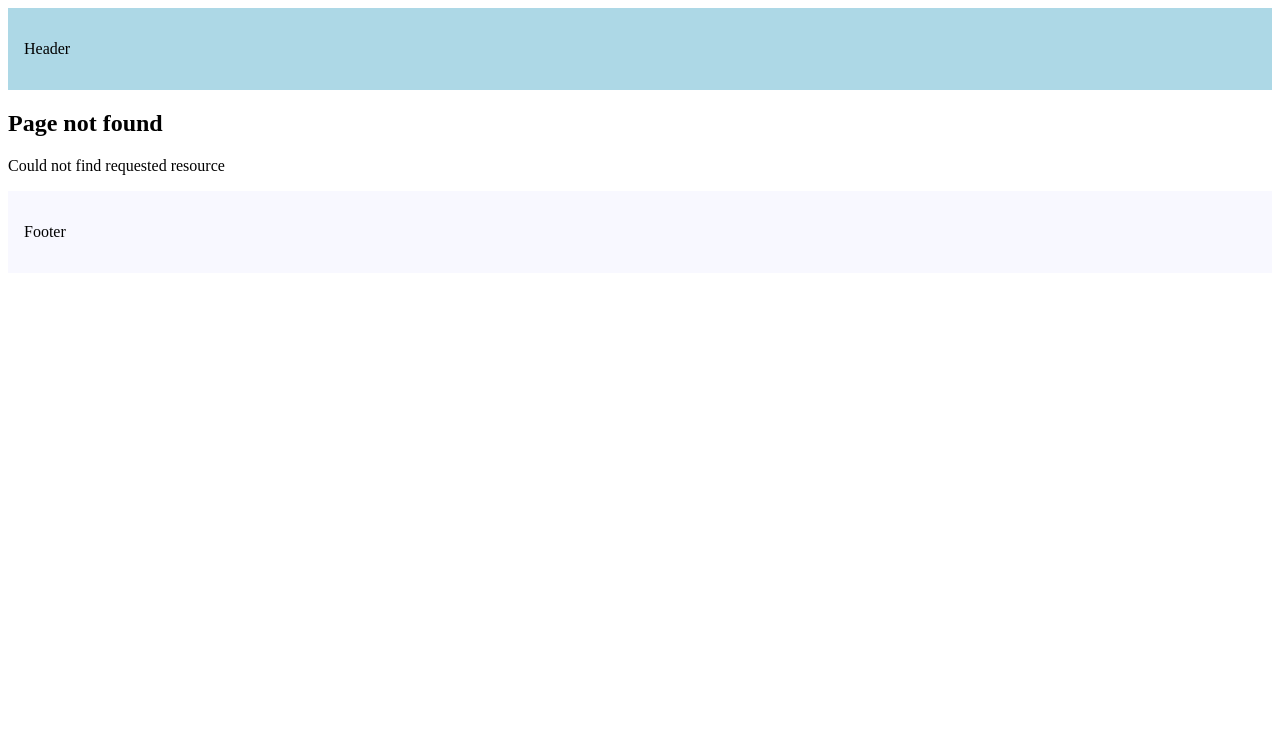
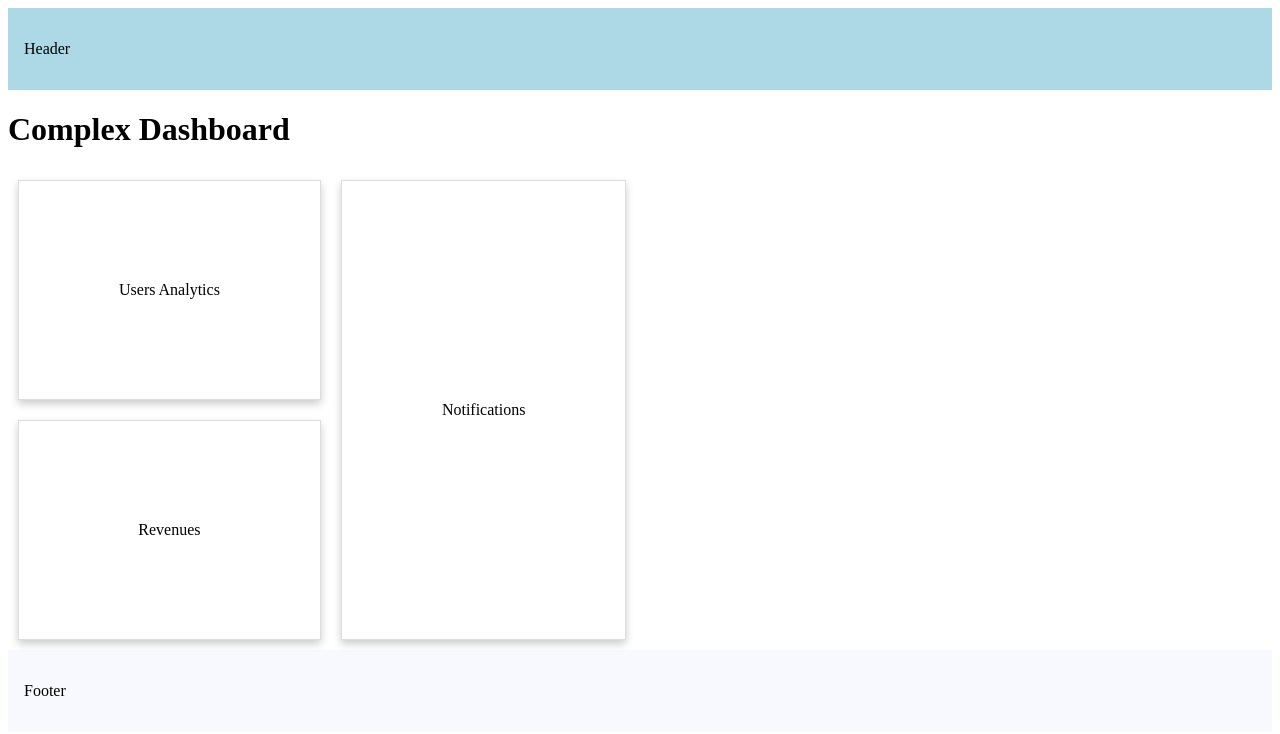
Before and after one commit to cheer-cho/NextJS, a Next.js app in the folder 2-routing-demo/: page /complex-dashboard in a window 1280 px wide. Before the commit this address had no page. Shown: the top 734 px of the page. Built offline with nearby package versions, Linux system fonts and the light colour scheme.

Commit message:
[2] - Routing (Continue) - [11] - Parallel Routes

```diff
--- /dev/null
+++ b/2-routing-demo/src/app/complex-dashboard/@notifications/page.tsx
@@ -0,0 +1,5 @@
+import Card from '@/components/card';
+
+export default function Notifications() {
+  return <Card>Notifications</Card>;
+}
--- /dev/null
+++ b/2-routing-demo/src/app/complex-dashboard/@revenues/page.tsx
@@ -0,0 +1,5 @@
+import Card from '@/components/card';
+
+export default function Revenues() {
+  return <Card>Revenues</Card>;
+}
--- /dev/null
+++ b/2-routing-demo/src/app/complex-dashboard/@users/page.tsx
@@ -0,0 +1,5 @@
+import Card from '@/components/card';
+
+export default function UsersAnalytics() {
+  return <Card>Users Analytics</Card>;
+}
--- /dev/null
+++ b/2-routing-demo/src/app/complex-dashboard/layout.tsx
@@ -0,0 +1,26 @@
+import React from 'react';
+
+export default function DashboardLayout({
+  children,
+  users,
+  revenues,
+  notifications,
+}: {
+  children: React.ReactNode;
+  users: React.ReactNode;
+  revenues: React.ReactNode;
+  notifications: React.ReactNode;
+}) {
+  return (
+    <div>
+      <div>{children}</div>
+      <div style={{ display: 'flex' }}>
+        <div style={{ display: 'flex', flexDirection: 'column' }}>
+          <div>{users}</div>
+          <div>{revenues}</div>
+        </div>
+        <div style={{ display: 'flex', flex: 1 }}>{notifications}</div>
+      </div>
+    </div>
+  );
+}
--- /dev/null
+++ b/2-routing-demo/src/app/complex-dashboard/page.tsx
@@ -0,0 +1,3 @@
+export default function ComplexDashboardPage() {
+  return <h1>Complex Dashboard</h1>;
+}
--- /dev/null
+++ b/2-routing-demo/src/components/card.tsx
@@ -0,0 +1,12 @@
+export default function Card({ children }: { children: React.ReactNode }) {
+  const cardStyle = {
+    padding: '100px',
+    margin: '10px',
+    boxShadow: '0 4px 8px 0 rgba(0,0,0,0.2)',
+    border: '1px solid #ddd',
+    display: 'flex',
+    justifyContent: 'center',
+    alignItems: 'center',
+  };
+  return <div style={cardStyle}>{children}</div>;
+}
```
